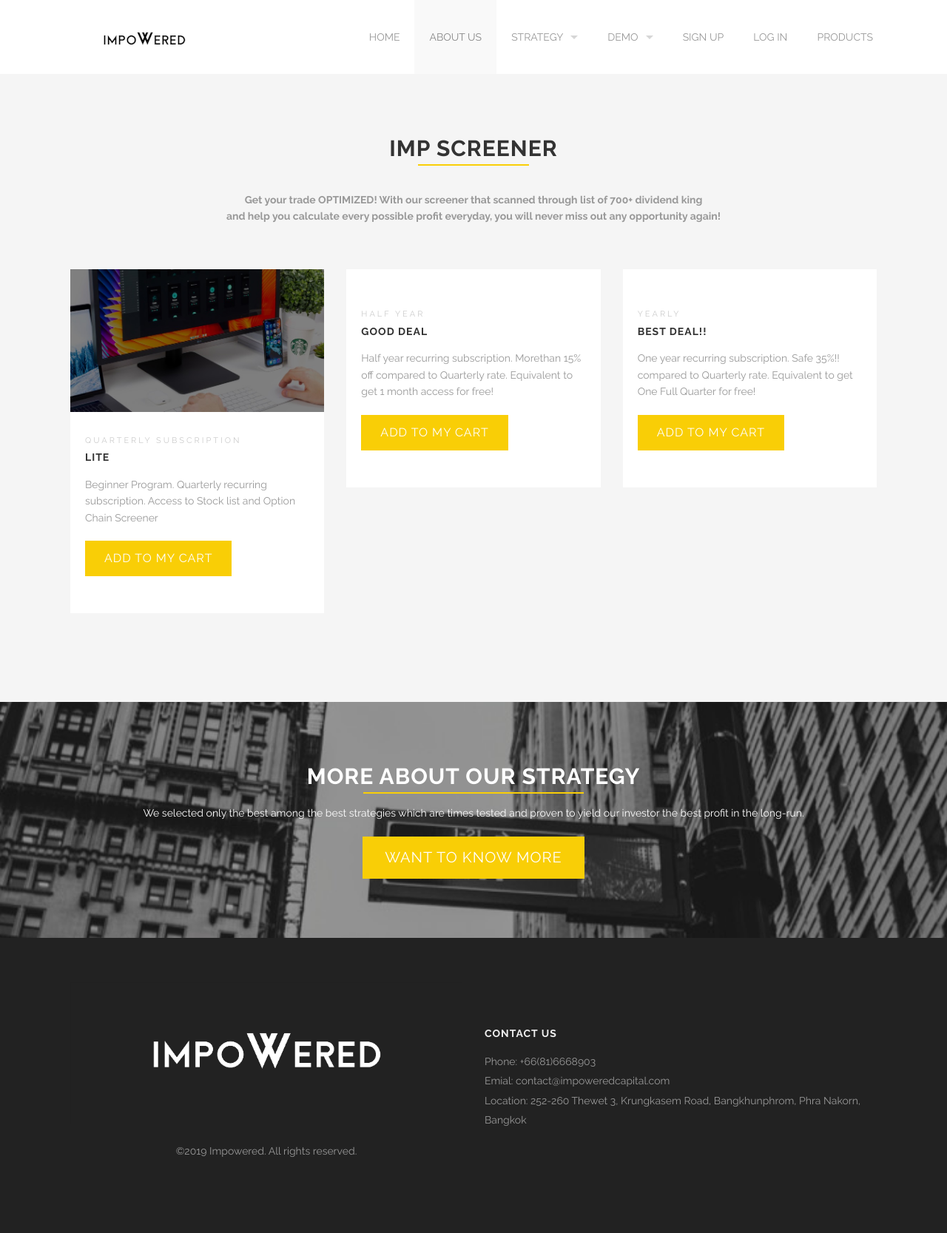
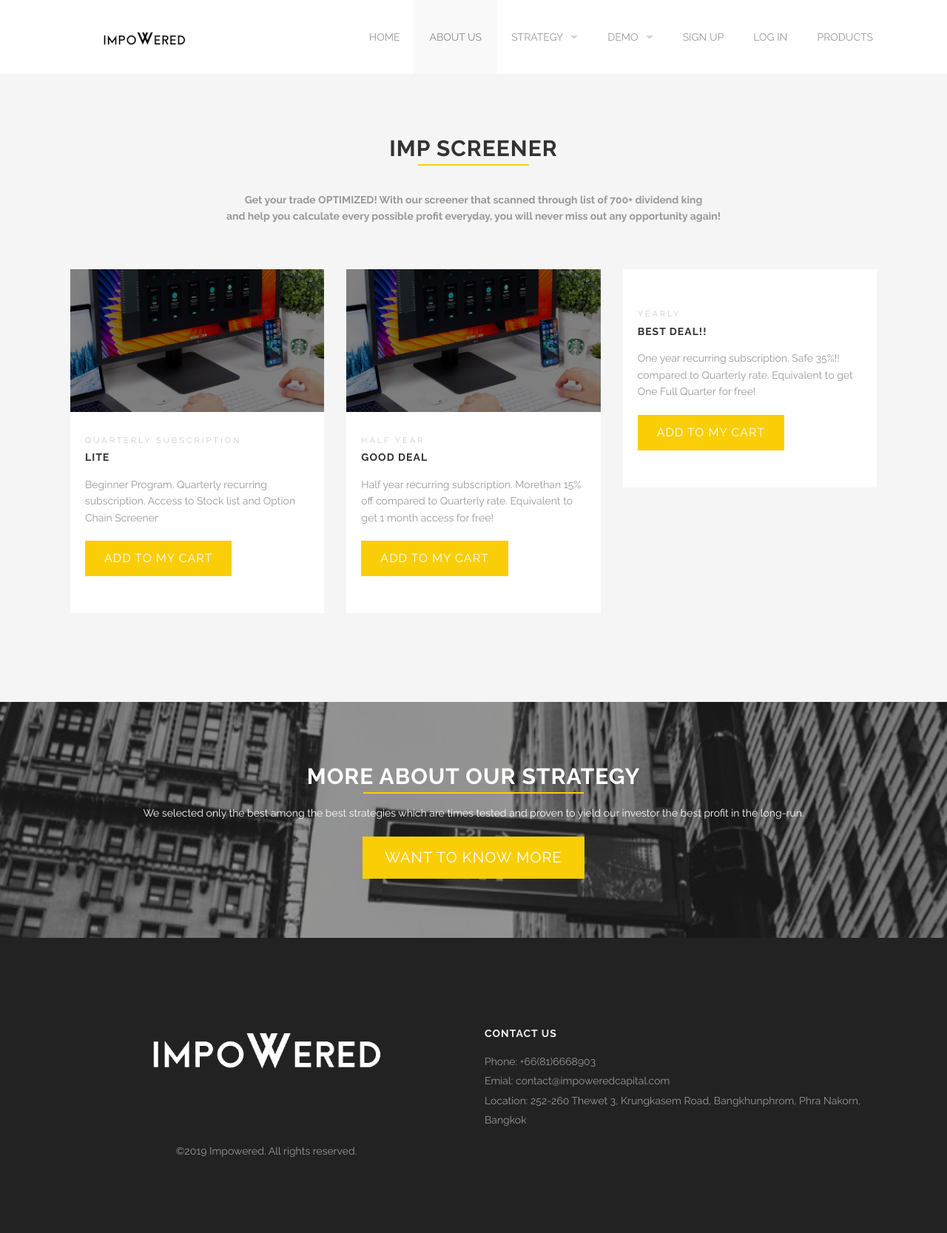
Before and after one commit to impoweredcapital/investmentplatform, a Jekyll site: the page built from products.html, in a window 1280 px wide. Shown: the whole page at 74% size. Built offline with Jekyll 4.4.1, drawn with Linux system fonts in a browser that asks for light colours.

Commit message:
Update products.html

```diff
--- a/products.html
+++ b/products.html
@@ -43,7 +43,7 @@ testimonials:
     <div class='large-4 medium-4 columns'>
       <div class='mod modBlogPost'>
           <a href="{{post.url}}">
-            <img alt="" src="/images/@stock/powerful.jpg" />
+            <img alt="" src='/images/@stock/powerful.jpg' />
           </a>
         <div class='content'>
           <p class='date'>Quarterly Subscription</p>
@@ -57,7 +57,7 @@ testimonials:
     <div class='large-4 medium-4 columns'>
       <div class='mod modBlogPost'>
           <a href="{{post.url}}">
-            <img salt="" src="{{image}}" />
+            <img salt="" src='/images/@stock/powerful.jpg' />
           </a>
         <div class='content'>
           <p class='date'>Half Year</p>
```
